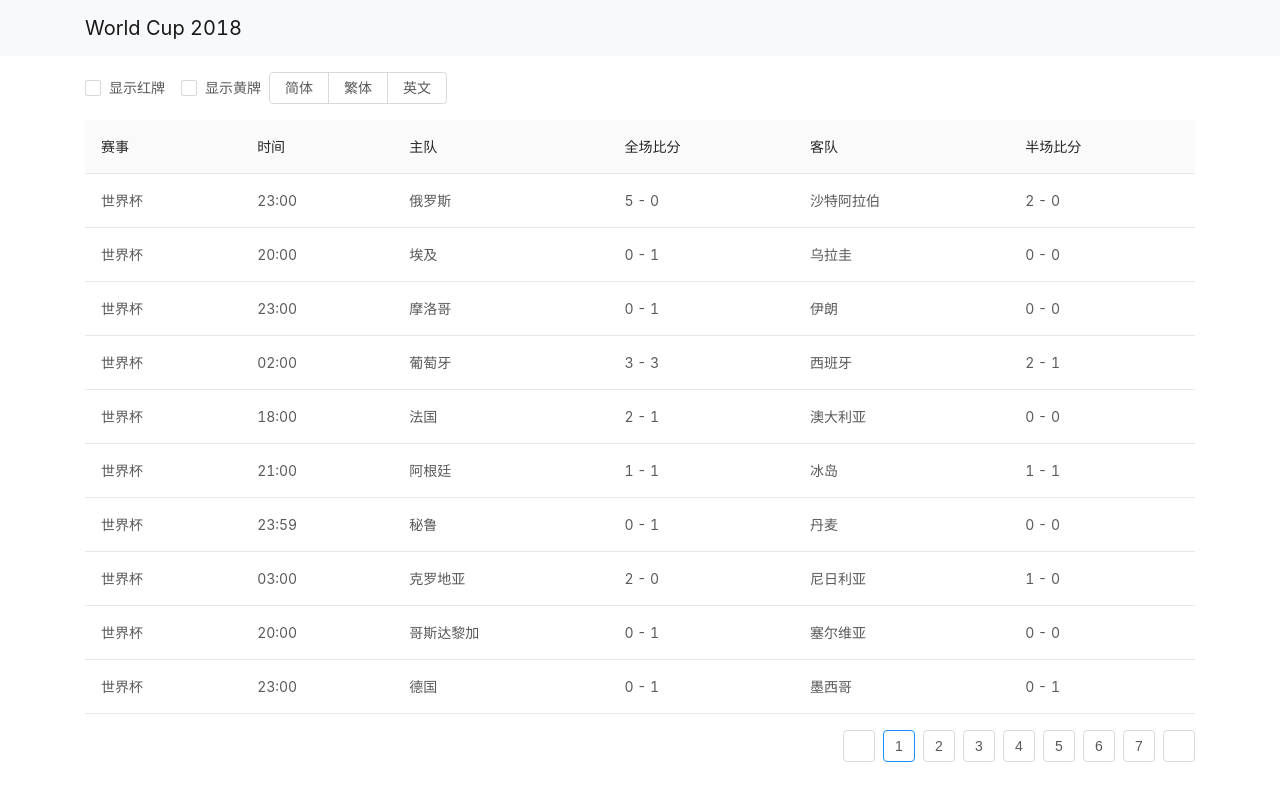
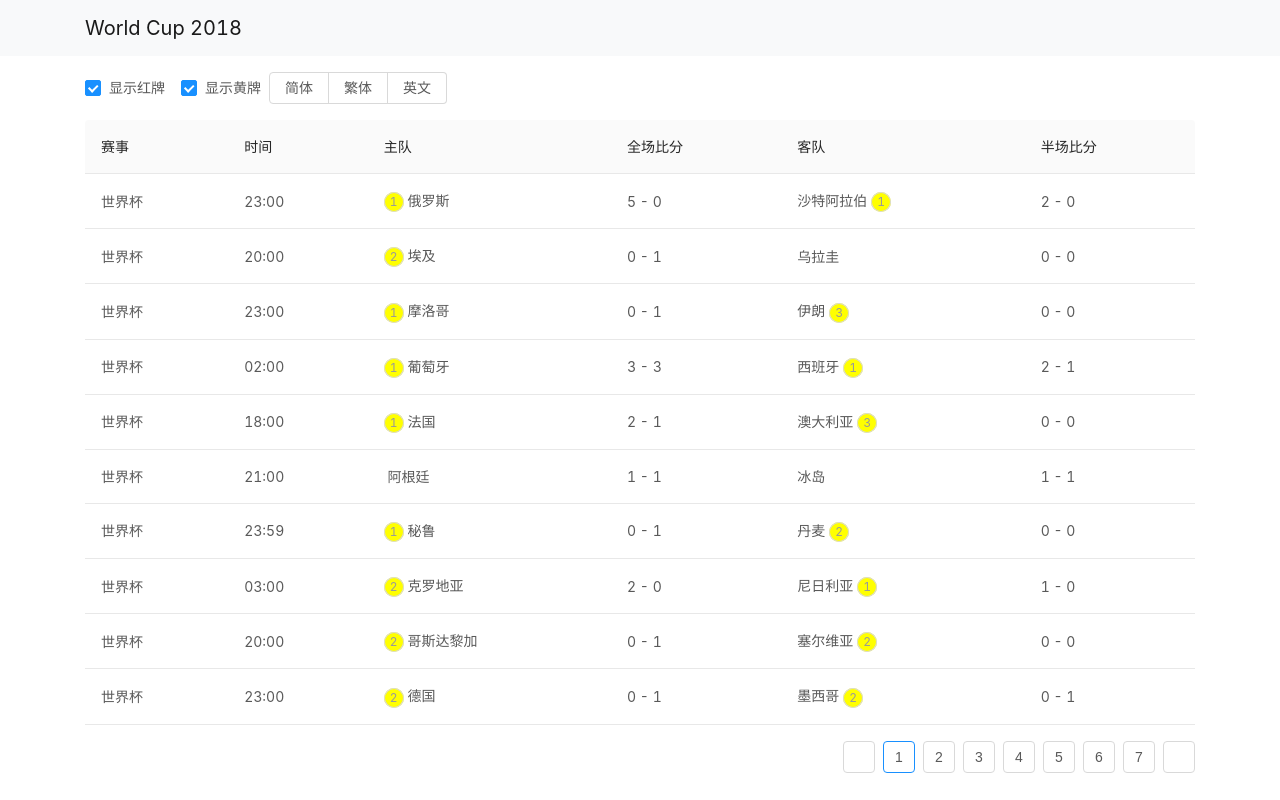
Before and after one commit to xiegangd/ant-design-vue-worldcup, a Vue app: page / in a window 1280 px wide. Built offline with nearby package versions, Linux system fonts and the light colour scheme.

Commit message:
控制是否显示红牌黄牌

```diff
--- a/src/components/HelloWorld.vue
+++ b/src/components/HelloWorld.vue
@@ -1,8 +1,8 @@
 <template>
   <div>
     <div class="filter mb-3">
-      <a-checkbox @change="onChange">显示红牌</a-checkbox>
-      <a-checkbox @change="onChange">显示黄牌</a-checkbox>
+      <a-checkbox v-model="showRed">显示红牌</a-checkbox>
+      <a-checkbox v-model="showYellow">显示黄牌</a-checkbox>
 
       <a-radio-group defaultValue=0 v-model="lang">
         <a-radio-button value=0>简体</a-radio-button>
@@ -13,8 +13,16 @@
 
     <a-table :columns="columns" :dataSource="data">
       <template slot="league" slot-scope="league">{{ league[lang] }}</template>
-      <template slot="home" slot-scope="home">{{ home[lang] }}</template>
-      <template slot="guest" slot-scope="guest">{{ guest[lang] }}</template>
+      <template slot="home" slot-scope="home, match">
+        <a-badge :count="match.homeYellow" v-show="showYellow" :numberStyle="{backgroundColor: 'yellow', color: '#999', boxShadow: '0 0 0 1px #d9d9d9 inset'}" />
+        <a-badge :count="match.homeRed" v-show="showRed" :numberStyle="{backgroundColor: 'red', color: '#fff', boxShadow: '0 0 0 1px #d9d9d9 inset'}" />
+        {{ home[lang] }}
+      </template>
+      <template slot="guest" slot-scope="guest, match">
+        {{ guest[lang] }}
+        <a-badge :count="match.guestRed" v-show="showRed" :numberStyle="{backgroundColor: 'red', color: '#fff', boxShadow: '0 0 0 1px #d9d9d9 inset'}" />
+        <a-badge :count="match.guestYellow" v-show="showYellow" :numberStyle="{backgroundColor: 'yellow', color: '#999', boxShadow: '0 0 0 1px #d9d9d9 inset'}" />
+      </template>
       <span slot="score" slot-scope="text, record, index">{{ record.homeScore }} - {{ record.guestScore}}</span>
       <span slot="homeScore" slot-scope="text, record, index">{{ record.homeHalfScore }} - {{ record.guestHalfScore}}</span>
     </a-table>
@@ -60,12 +68,11 @@ export default {
       data: [],
       columns,
       lang: 0,
+      showRed: true,
+      showYellow: true,
     }
   },
   methods: {
-    onChange (e) {
-      console.log(`checked = ${e.target.checked}`)
-    },
     fetch () {
       let slef = this;
       axios.get('/static/data.json')
```
